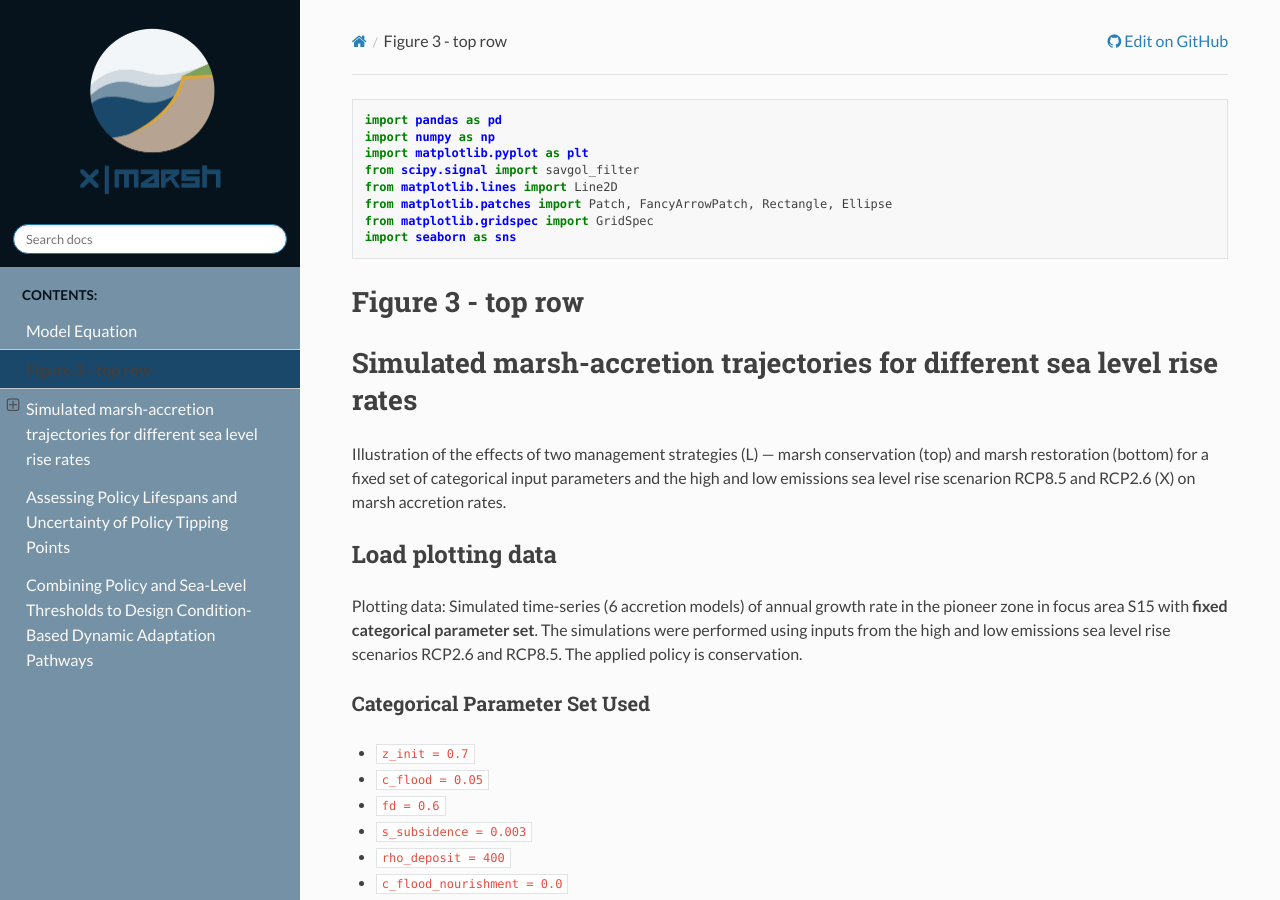
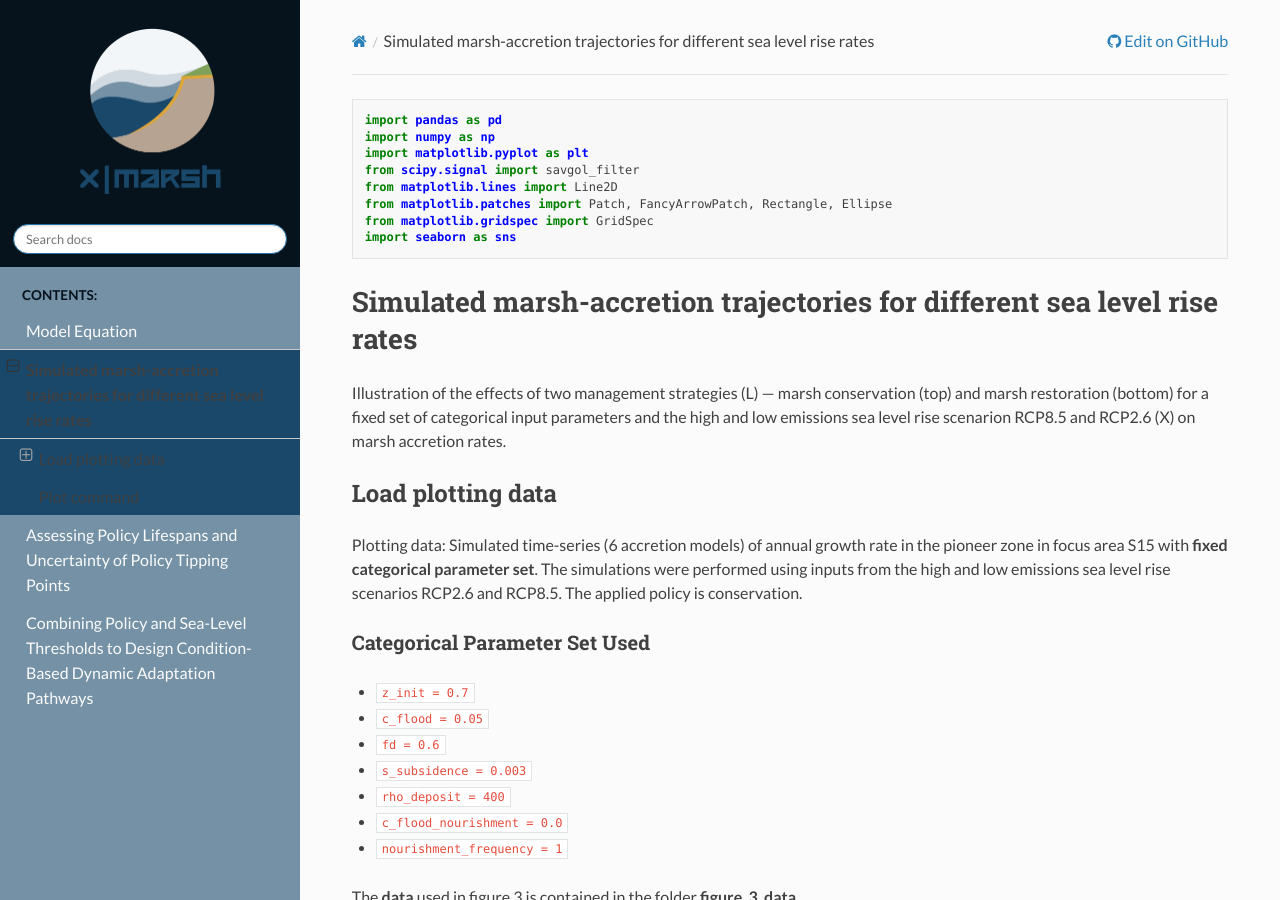
Before and after one commit to christineschottmueller/x-marsh, a Sphinx documentation site: the page built from docs/03_accretion_vs_slr_ts.rst, in a window 1280 px wide and 900 px high. Built offline with Sphinx 7.4.7 and the Read the Docs theme 3.1.0, drawn with Linux system fonts in a browser that asks for light colours; pages that are not in the unit, such as notebooks, are missing from menus.

Commit message:
Update .rstfiles

```diff
--- a/docs/03_accretion_vs_slr_ts.rst
+++ b/docs/03_accretion_vs_slr_ts.rst
@@ -9,8 +9,6 @@
     from matplotlib.gridspec import GridSpec
     import seaborn as sns
 
-Figure 3 - top row
-------------------
 
 Simulated marsh-accretion trajectories for different sea level rise rates
 -------------------------------------------------------------------------
```
